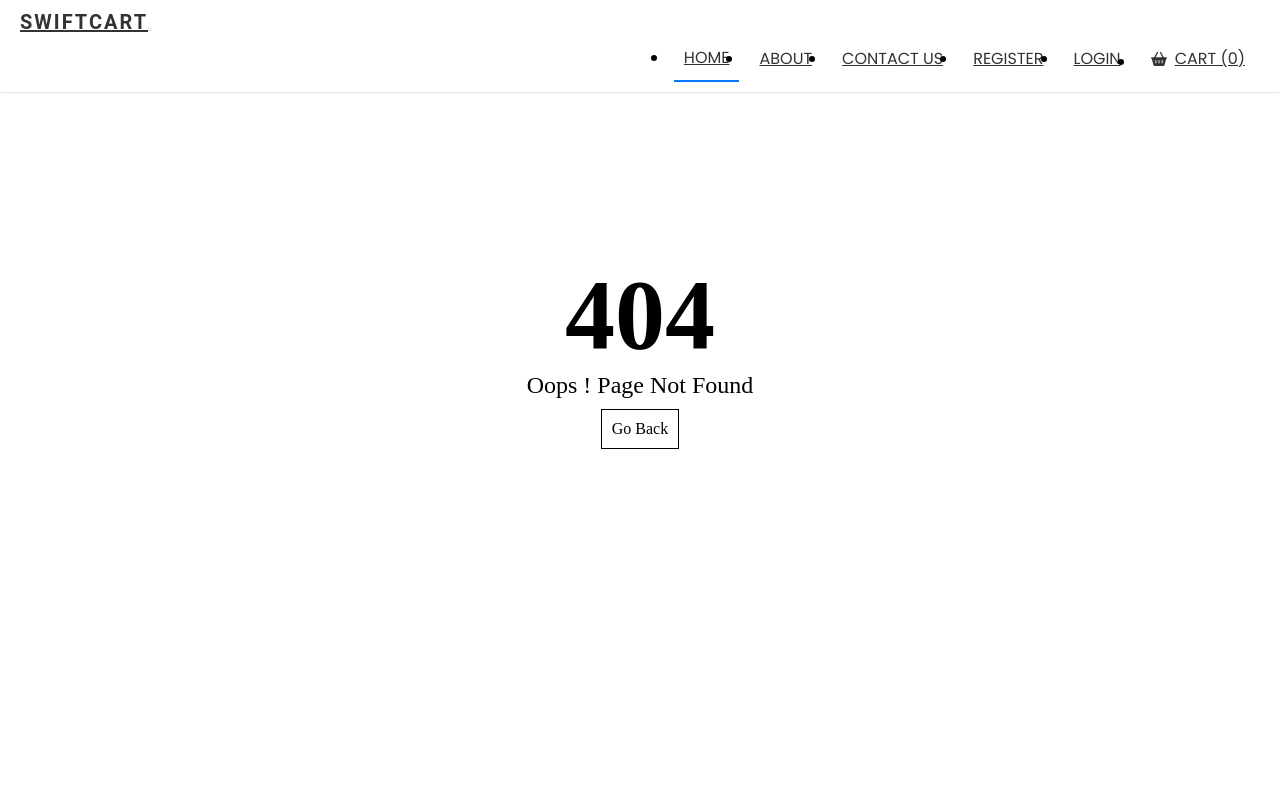
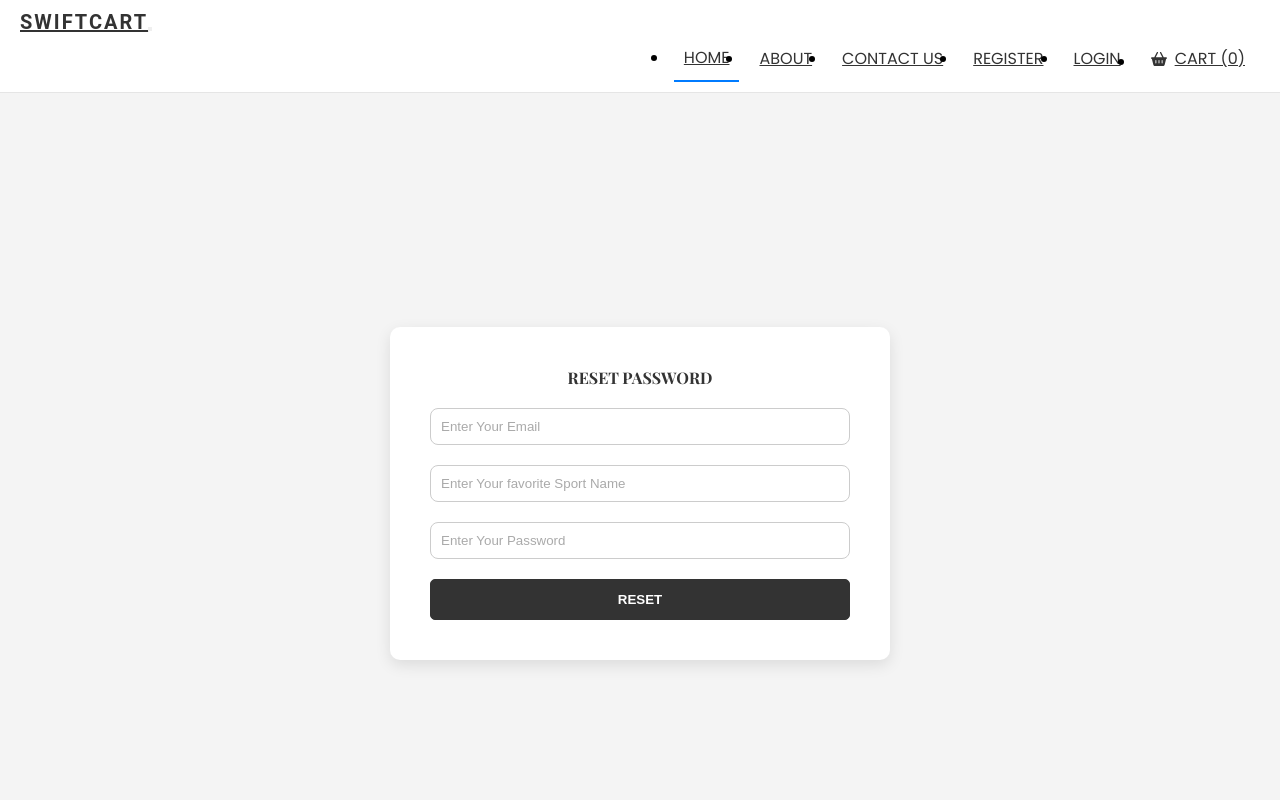
Before and after one commit to Bugbuster2004/SwiftCart, a React app in the folder frontend/SwiftCart/: page /forgot-password in a window 1280 px wide. Before the commit this address had no page. Shown: the top 800 px of the page. Built offline with nearby package versions, Linux system fonts and the light colour scheme; the HTML template or start-up script is replaced by a standard one.

Commit message:
updated frontend and integrated forgot password functionality

```diff
--- a/frontend/SwiftCart/src/App.jsx
+++ b/frontend/SwiftCart/src/App.jsx
@@ -9,6 +9,10 @@ import PagenotFound from "./pages/PagenotFound";
 import Home from "./pages/Home";
 import Resgister from "./pages/Auth/Resgister";
 import Login from "./pages/Auth/Login";
+import Dashboard from "./pages/User/Dashboard";
+// import Private from "./components/Routes/Private";
+import PrivateRoute from "./components/Routes/Private";
+import ForgotPass from "./pages/Auth/ForgotPass";
 
 function App() {
   return (
@@ -16,7 +20,11 @@ function App() {
       <Routes>
         <Route path="/" element={<Home />} />
         <Route path="/register" element={<Resgister />} />
+        <Route path="/dashboard" element={<PrivateRoute />}>
+          <Route path="" element={<Dashboard />} />
+        </Route>
         <Route path="/login" element={<Login />} />
+        <Route path="/forgot-password" element={<ForgotPass />} />
         <Route path="/about" element={<About />} />
         <Route path="/contact" element={<Contact />} />
         <Route path="/privacy-policy" element={<Policy />} />
--- a/frontend/SwiftCart/src/components/Layout/Header.jsx
+++ b/frontend/SwiftCart/src/components/Layout/Header.jsx
@@ -1,8 +1,20 @@
 import React from "react";
 import { NavLink, Link } from "react-router-dom";
 import { FaBasketShopping } from "react-icons/fa6";
+import { useAuth } from "../../context/Auth";
+import toast from "react-hot-toast";
 
 function Header() {
+  const [auth, setAuth] = useAuth();
+  const handleLogout = () => {
+    setAuth({
+      ...auth,
+      user: null,
+      token: "",
+    });
+    localStorage.removeItem("auth");
+    toast.success("Logout Successfully");
+  };
   return (
     <>
       <nav className="navbar navbar-expand-lg bg-light">
@@ -43,6 +55,8 @@ function Header() {
                   Contact Us
                 </NavLink>
               </li>
+              {!auth.user ? (
+                <>
                   <li className="nav-item">
                     <NavLink to="/register" className="nav-link text-black">
                       Register
@@ -53,6 +67,38 @@ function Header() {
                       Login
                     </NavLink>
                   </li>
+                </>
+              ) : (
+                <>
+                  <li className="nav-item dropdown">
+                    <NavLink
+                      className="nav-link dropdown-toggle"
+                      href="#"
+                      role="button"
+                      data-bs-toggle="dropdown"
+                      style={{ border: "none" }}
+                    >
+                      {auth?.user?.name}
+                    </NavLink>
+                    <ul className="dropdown-menu">
+                      <li>
+                        <NavLink to="/dashboard" className="dropdown-item">
+                          Dashboard
+                        </NavLink>
+                      </li>
+                      <li>
+                        <NavLink
+                          onClick={handleLogout}
+                          to="/login"
+                          className="dropdown-item"
+                        >
+                          Logout
+                        </NavLink>
+                      </li>
+                    </ul>
+                  </li>
+                </>
+              )}
               <li className="nav-item">
                 <NavLink to="/cart" className="nav-link text-black">
                   <FaBasketShopping className="cart-icon" />
--- /dev/null
+++ b/frontend/SwiftCart/src/components/Routes/Private.jsx
@@ -0,0 +1,28 @@
+import { useState, useEffect } from "react";
+import { useAuth } from "../../context/Auth";
+import { Outlet } from "react-router-dom";
+import React from "react";
+import Spinner from "../Spinner";
+import axios from "axios";
+
+function PrivateRoute() {
+  const [ok, setOk] = useState(false);
+  const [auth, setAuth] = useAuth();
+
+  useEffect(() => {
+    const authCheck = async () => {
+      const res = await axios.get(
+        `${import.meta.env.VITE_BASE_URL}/api/v1/auth/user-auth`
+      );
+      if (res.data.ok) {
+        setOk(true);
+      } else {
+        setOk(false);
+      }
+    };
+    if (auth?.token) authCheck();
+  }, [auth?.token]);
+  return ok ? <Outlet /> : <Spinner />;
+}
+
+export default PrivateRoute;
--- /dev/null
+++ b/frontend/SwiftCart/src/components/Spinner.jsx
@@ -0,0 +1,34 @@
+import React from "react";
+import { useState, useEffect } from "react";
+import { useNavigate } from "react-router-dom";
+import { useLocation } from "react-router-dom";
+function Spinner() {
+  const [count, setCount] = useState(5);
+  const location = useLocation();
+  const navigate = useNavigate();
+  useEffect(() => {
+    const interval = setInterval(() => {
+      setCount((prevValue) => --prevValue);
+    }, 1000);
+    count === 0 &&
+      navigate("/login", {
+        state: location.pathname,
+      });
+    return () => clearInterval(interval);
+  }, [count, navigate, location]);
+  return (
+    <>
+      <div
+        className="d-flex flex-column justify-content-center align-items-center"
+        style={{ height: "100vh" }}
+      >
+        <h1 className="Text-center"> Redirecting you in {count} seconds</h1>
+        <div className="spinner-border" role="status">
+          <span className="visually-hidden">Loading...</span>
+        </div>
+      </div>
+    </>
+  );
+}
+
+export default Spinner;
--- /dev/null
+++ b/frontend/SwiftCart/src/context/Auth.jsx
@@ -0,0 +1,33 @@
+import { useState, useEffect, useContext, createContext } from "react";
+import axios from "axios";
+
+const AuthContext = createContext();
+
+const AuthProvider = ({ children }) => {
+  const [auth, setAuth] = useState({
+    user: null,
+    token: "",
+  });
+  //default token
+  axios.defaults.headers.common["Authorization"] = auth?.token;
+  useEffect(() => {
+    const data = localStorage.getItem("auth");
+    if (data) {
+      const parseData = JSON.parse(data);
+      setAuth({
+        ...auth,
+        user: parseData.user,
+        token: parseData.token,
+      });
+    }
+  }, []);
+  return (
+    <AuthContext.Provider value={[auth, setAuth]}>
+      {children}
+    </AuthContext.Provider>
+  );
+};
+
+const useAuth = () => useContext(AuthContext);
+
+export { useAuth, AuthProvider };
--- a/frontend/SwiftCart/src/index.css
+++ b/frontend/SwiftCart/src/index.css
@@ -245,3 +245,12 @@
   align-items: center;
   justify-content: center;
 }
+/* --forgot-- */
+.forgot {
+  display: flex;
+  align-items: center;
+  justify-content: center;
+}
+.forgot p {
+  cursor: pointer;
+}
--- /dev/null
+++ b/frontend/SwiftCart/src/pages/Auth/ForgotPass.jsx
@@ -0,0 +1,89 @@
+import React from "react";
+import { useState } from "react";
+import Layout from "../../components/Layout/Layout";
+import axios from "axios";
+import { useNavigate } from "react-router-dom";
+import toast from "react-hot-toast";
+import "../../Styles/AuthStyles.css";
+
+const ForgotPass = () => {
+  const [email, setEmail] = useState("");
+  const [newPassword, setNewPassword] = useState("");
+  const [answer, setAnswer] = useState("");
+
+  const navigate = useNavigate();
+
+  // form function
+  const handleSubmit = async (e) => {
+    e.preventDefault();
+    try {
+      const res = await axios.post(
+        `${import.meta.env.VITE_BASE_URL}/api/v1/auth/forgot-password`,
+        {
+          email,
+          newPassword,
+          answer,
+        }
+      );
+      if (res && res.data.success) {
+        toast.success(res.data && res.data.message);
+
+        navigate("/login");
+      } else {
+        toast.error(res.data.message);
+      }
+    } catch (error) {
+      console.log(error);
+      toast.error("Something went wrong");
+    }
+  };
+  return (
+    <Layout title={"Forgot Password - Ecommerce APP"}>
+      <div className="form-container ">
+        <form onSubmit={handleSubmit}>
+          <h4 className="title">RESET PASSWORD</h4>
+
+          <div className="mb-3">
+            <input
+              type="email"
+              value={email}
+              onChange={(e) => setEmail(e.target.value)}
+              className="form-control"
+              id="exampleInputEmail1"
+              placeholder="Enter Your Email "
+              required
+            />
+          </div>
+          <div className="mb-3">
+            <input
+              type="text"
+              value={answer}
+              onChange={(e) => setAnswer(e.target.value)}
+              className="form-control"
+              id="exampleInputEmail1"
+              placeholder="Enter Your favorite Sport Name "
+              required
+            />
+          </div>
+          <div className="mb-3">
+            <input
+              type="password"
+              value={newPassword}
+              onChange={(e) => setNewPassword(e.target.value)}
+              className="form-control"
+              id="exampleInputPassword1"
+              placeholder="Enter Your Password"
+              required
+            />
+          </div>
+
+          <button type="submit" className="btn btn-primary">
+            RESET
+          </button>
+        </form>
+      </div>
+    </Layout>
+  );
+};
+
+export default ForgotPass;
--- a/frontend/SwiftCart/src/pages/Auth/Login.jsx
+++ b/frontend/SwiftCart/src/pages/Auth/Login.jsx
@@ -1,18 +1,21 @@
 import React from "react";
 import Layout from "../../components/Layout/Layout";
 import { useState } from "react";
-import { useNavigate } from "react-router-dom";
+import { useNavigate, useLocation } from "react-router-dom";
 import toast from "react-hot-toast";
 import axios from "axios";
 import "../../Styles/AuthStyles.css";
 import { FaEye, FaEyeSlash } from "react-icons/fa";
+import { useAuth } from "../../context/Auth";
 
 function Login() {
   const [email, setEmail] = useState("");
   const [password, setPassword] = useState("");
+  const [auth, setAuth] = useAuth();
 
   const [visible, setVisible] = useState(false);
   const navigate = useNavigate();
+  const location = useLocation();
 
   const handleClick = () => {
     setVisible(!visible);
@@ -31,7 +34,13 @@ function Login() {
       );
       if (res && res.data.success) {
         toast.success(res.data && res.data.message);
-        navigate("/");
+        setAuth({
+          ...auth,
+          user: res.data.user,
+          token: res.data.token,
+        });
+        localStorage.setItem("auth", JSON.stringify(res.data));
+        navigate(location.state || "/");
       } else {
         toast.error(res.data.message);
       }
@@ -73,8 +82,11 @@ function Login() {
           </div>
 
           <button type="submit" className="btn btn-primary">
-            REGISTER
+            LOGIN
           </button>
+          <div className=" forgot">
+            <p onClick={() => navigate("/forgot-password")}>Forgot Password?</p>
+          </div>
         </form>
       </div>
     </Layout>
--- a/frontend/SwiftCart/src/pages/Home.jsx
+++ b/frontend/SwiftCart/src/pages/Home.jsx
@@ -1,10 +1,12 @@
 import React from "react";
 import Layout from "../components/Layout/Layout";
-
+import { useAuth } from "../context/Auth";
 function Home() {
+  const [auth, setAuth] = useAuth();
   return (
     <Layout>
       <div>Home</div>
+      <pre>{JSON.stringify(auth, null, 4)}</pre>
     </Layout>
   );
 }
--- /dev/null
+++ b/frontend/SwiftCart/src/pages/User/Dashboard.jsx
@@ -0,0 +1,12 @@
+import React from "react";
+import Layout from "../../components/Layout/Layout";
+
+const Dashboard = () => {
+  return (
+    <Layout>
+      <div>Dashboard</div>
+    </Layout>
+  );
+};
+
+export default Dashboard;
```
Also changed, not shown: frontend/SwiftCart/src/main.jsx (+5 -4 lines). Lines whose indentation alone changed are shown as unchanged.
